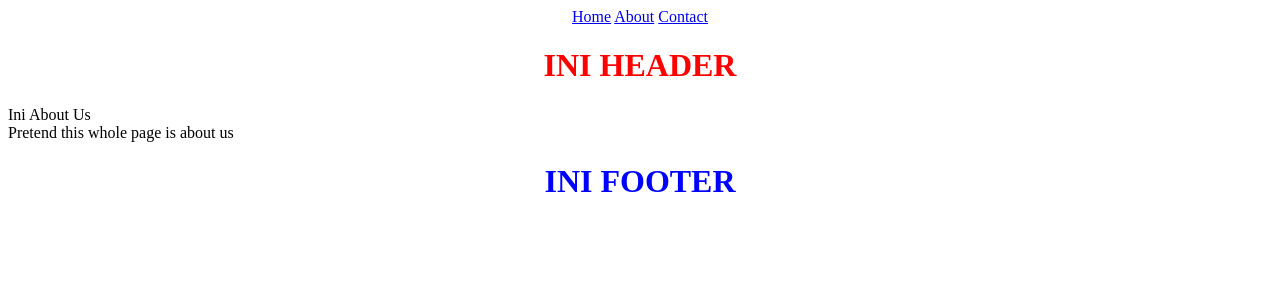
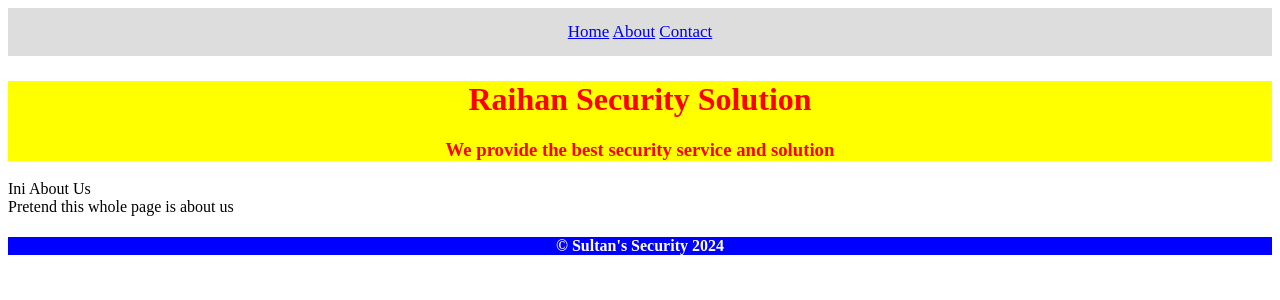
Before and after one commit to Toughrebel4041/PemrogramanWeb-Tugas2, a PHP site: page /aboutUs.php in a window 1280 px wide. Shown: the top 300 px of the page. Run offline with PHP 8.4, Linux system fonts and the light colour scheme.

Commit message:
Some file changes

```diff
--- a/footer.php
+++ b/footer.php
@@ -1,5 +1,5 @@
 <footer style="text-align: center;">
-    <h1 style="color: blue">INI FOOTER</h1>
+    <h4 style="background-color: blue; color: White">&copy; Sultan's Security 2024</h4>
 </footer>
 </body>
 </html>
--- a/header.php
+++ b/header.php
@@ -6,11 +6,20 @@
     <title>Header</title>
 </head>
 <body>
-    <nav style="text-align: center;">
+    <nav style="
+    float: center;
+    background-color: #ddd;
+    color: black;
+    color: #f2f2f2;
+    text-align: center;
+    padding: 14px 16px;
+    text-decoration: none;
+    font-size: 17px;">
         <a href="index.php">Home</a>
         <a href="aboutUs.php">About</a>
         <a href="contactUs.php">Contact</a>
 </nav>
-    <header>
-        <h1 style="color: red; text-align: center; background-color:'#FFFDD0'">INI HEADER</h1>
+    <header style="color: red; text-align: center; background-color:Yellow; margin-top: 25px;">
+        <h1>Raihan Security Solution</h1>
+        <h3>We provide the best security service and solution</h3>
 </header>
```
Also changed, not shown: home.php (renamed from index.php), product.php (renamed from body.php).
